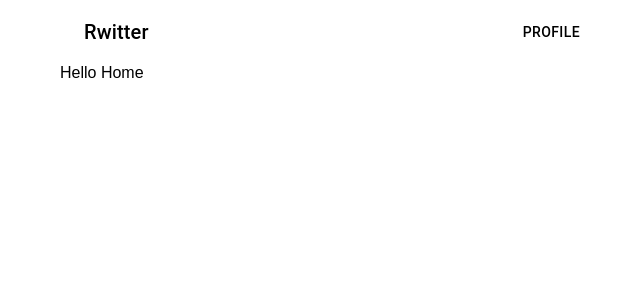
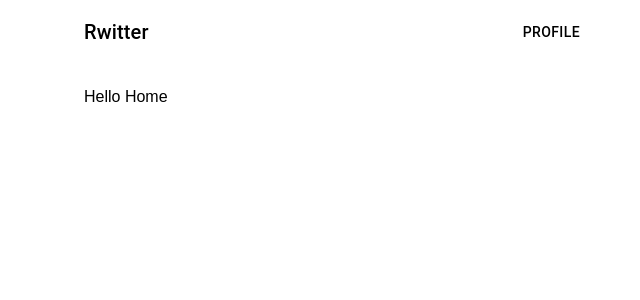
Before and after one commit to ohseungo/rwitter-sns-frontend, a React (Create React App) app: page /#/ in a window 1280 px wide. Both pictures are taken after typing "name@example.com", "Sample123" into the empty fields and a click on the button "로그인하기". Shown: the top 300 px of the page, without its empty margins (304-944 px from the left). Built offline with nearby package versions, Linux system fonts and the light colour scheme.

Commit message:
feat : Main Page div

```diff
--- /dev/null
+++ b/src/pages/home/Home.styled.ts
@@ -0,0 +1,5 @@
+import styled from "@emotion/styled";
+import Box from "@mui/material/Box";
+export const Root = styled(Box)`
+  padding: 1.5rem;
+`;
--- a/src/pages/home/Home.tsx
+++ b/src/pages/home/Home.tsx
@@ -1,5 +1,11 @@
+import { Root } from "./Home.styled";
+
 const HomePage = () => {
-  return <div>Hello Home</div>;
+  return (
+    <Root>
+      <div>Hello Home</div>
+    </Root>
+  );
 };
 
 export default HomePage;
```
